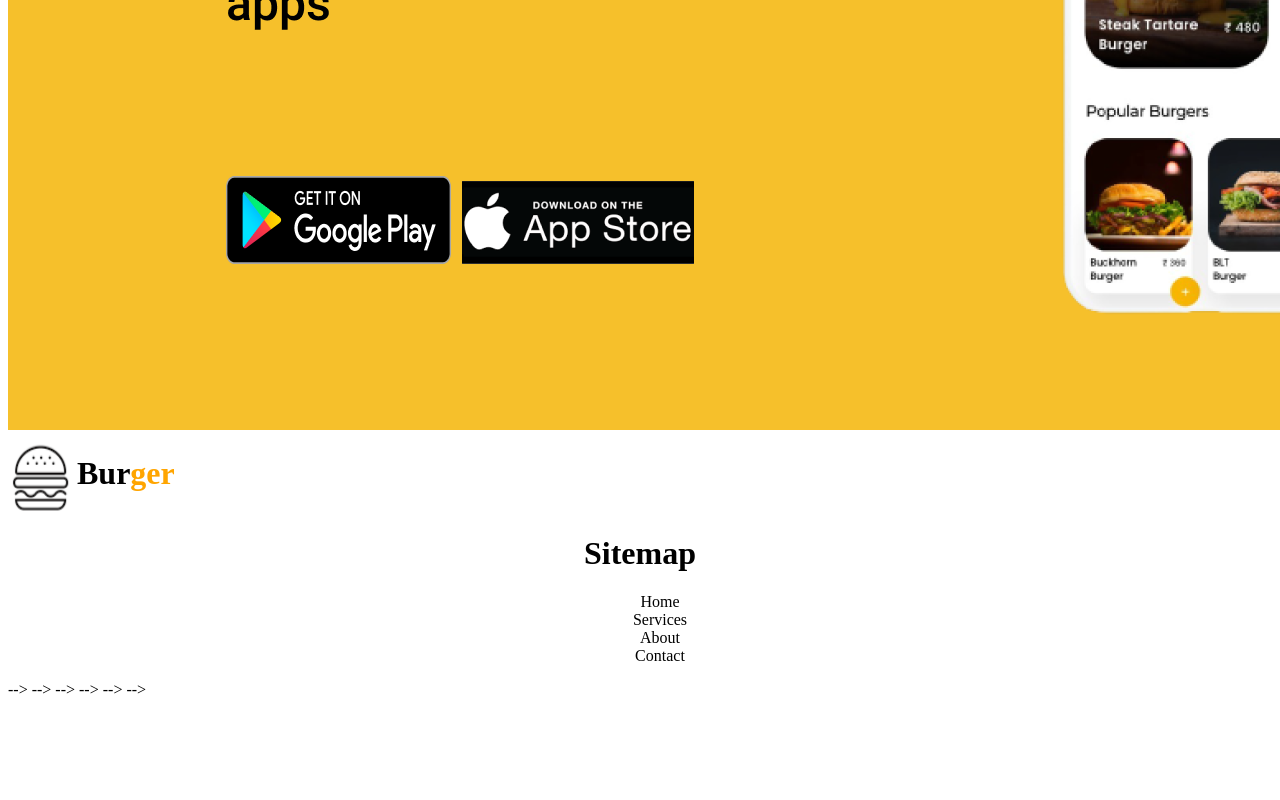
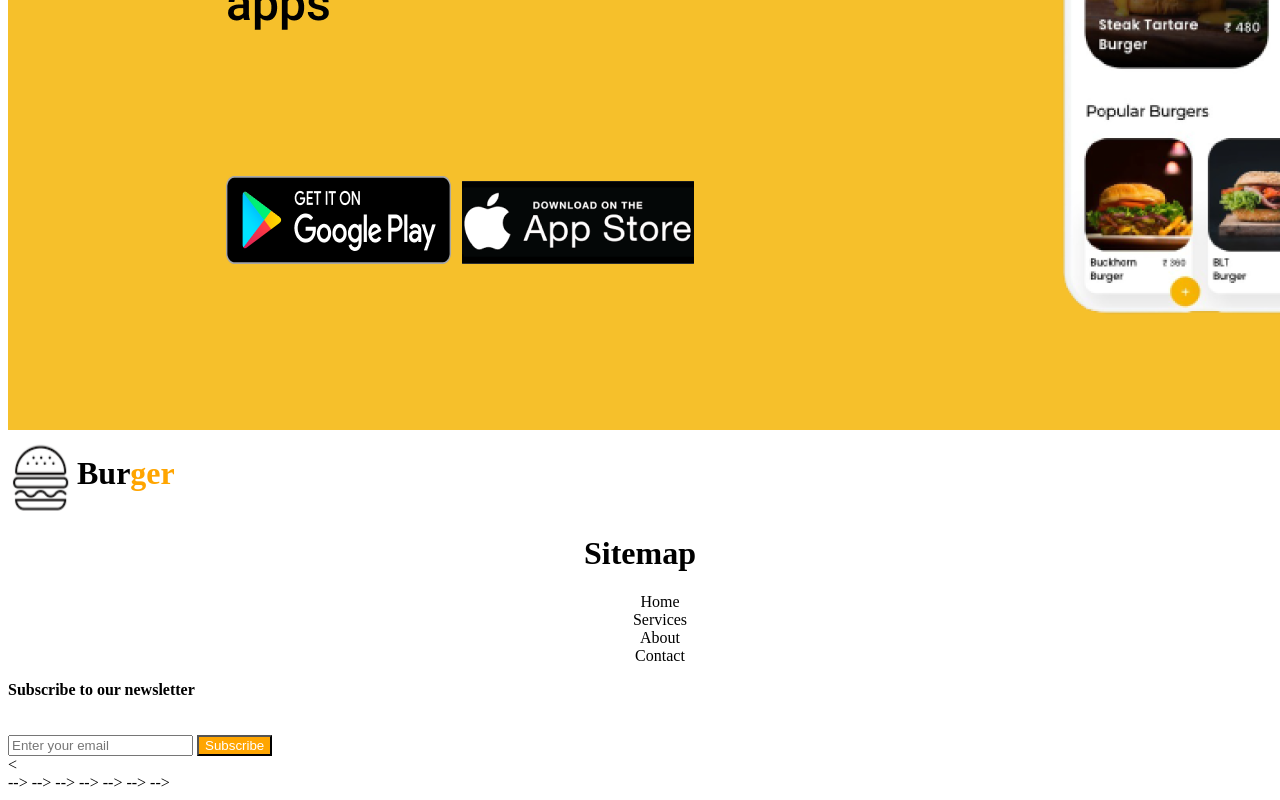
Before and after one commit to njeriigxx/Burger, a plain HTML site: page index.html in a window 1280 px wide. Shown: the part 5152-5952 px from the top of the page. Before the commit the page ends 5859 px from the top, so only its background shows below. Drawn offline with Linux system fonts and the light colour scheme.

Commit message:
Added color and class

```diff
--- a/index.html
+++ b/index.html
@@ -140,16 +140,16 @@
       </ul>
 </div>
 </center>
-<!--
+
 <div class="email">
     <form action="">
         <label for="userName"><B>Subscribe to our newsletter</B></label><br><br><br>
         <input type="text" placeholder="Enter your email">
         <button style="background-color: orange;  color: white;">Subscribe</button>
     </form>
-</div>
+<</div>
 
-<div class="end">
+<!-- <div class="end">
         <div class="bottom">
             <span>Copyright 2021.All rights reserved.</span>
         </div>
@@ -165,4 +165,4 @@
 
    </body>
    </html> --> --> -->
- --> --> --> -->
+ --> --> --> --> -->
```
